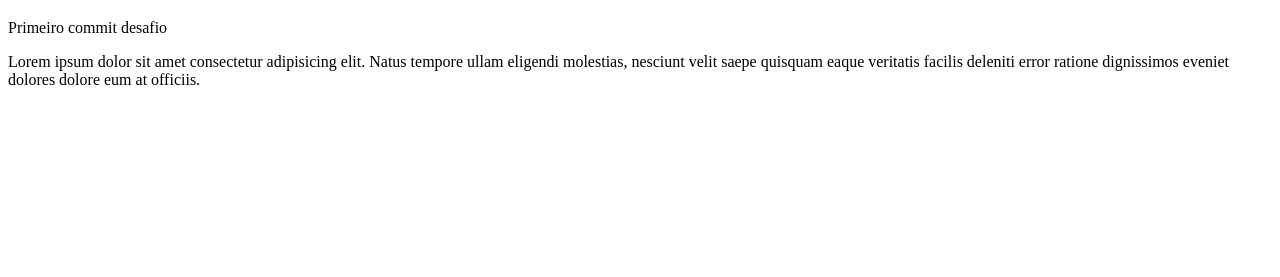
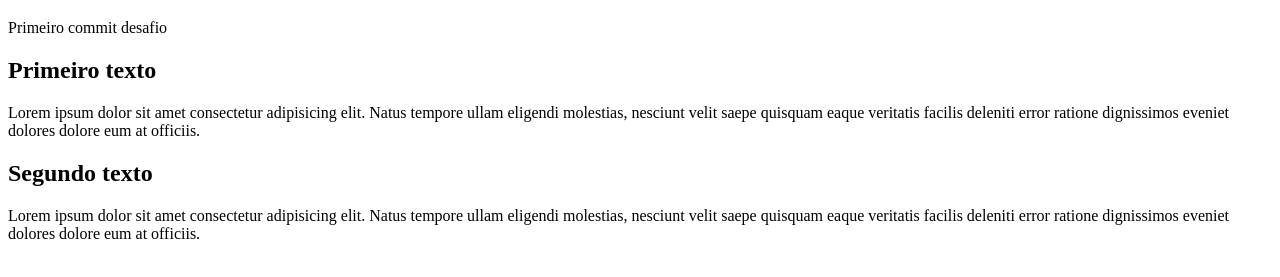
Before and after one commit to andredias34/desafio-git, a plain HTML site: page index.html in a window 1280 px wide. Shown: the part 61-338 px from the top of the page. Drawn offline with Linux system fonts and the light colour scheme.

Commit message:
Adicionado o segundo texto e titulos

```diff
--- a/index.html
+++ b/index.html
@@ -11,6 +11,14 @@
 
     <p>Primeiro commit desafio</p>
 
+    <h2>Primeiro texto</h2>
+    <div>Lorem ipsum dolor sit amet consectetur adipisicing elit. Natus tempore
+        ullam eligendi molestias, nesciunt velit saepe quisquam eaque veritatis
+        facilis deleniti error ratione dignissimos eveniet dolores dolore eum at
+        officiis.
+    </div>
+
+    <h2>Segundo texto</h2>
     <div>Lorem ipsum dolor sit amet consectetur adipisicing elit. Natus tempore
         ullam eligendi molestias, nesciunt velit saepe quisquam eaque veritatis
         facilis deleniti error ratione dignissimos eveniet dolores dolore eum at
```
